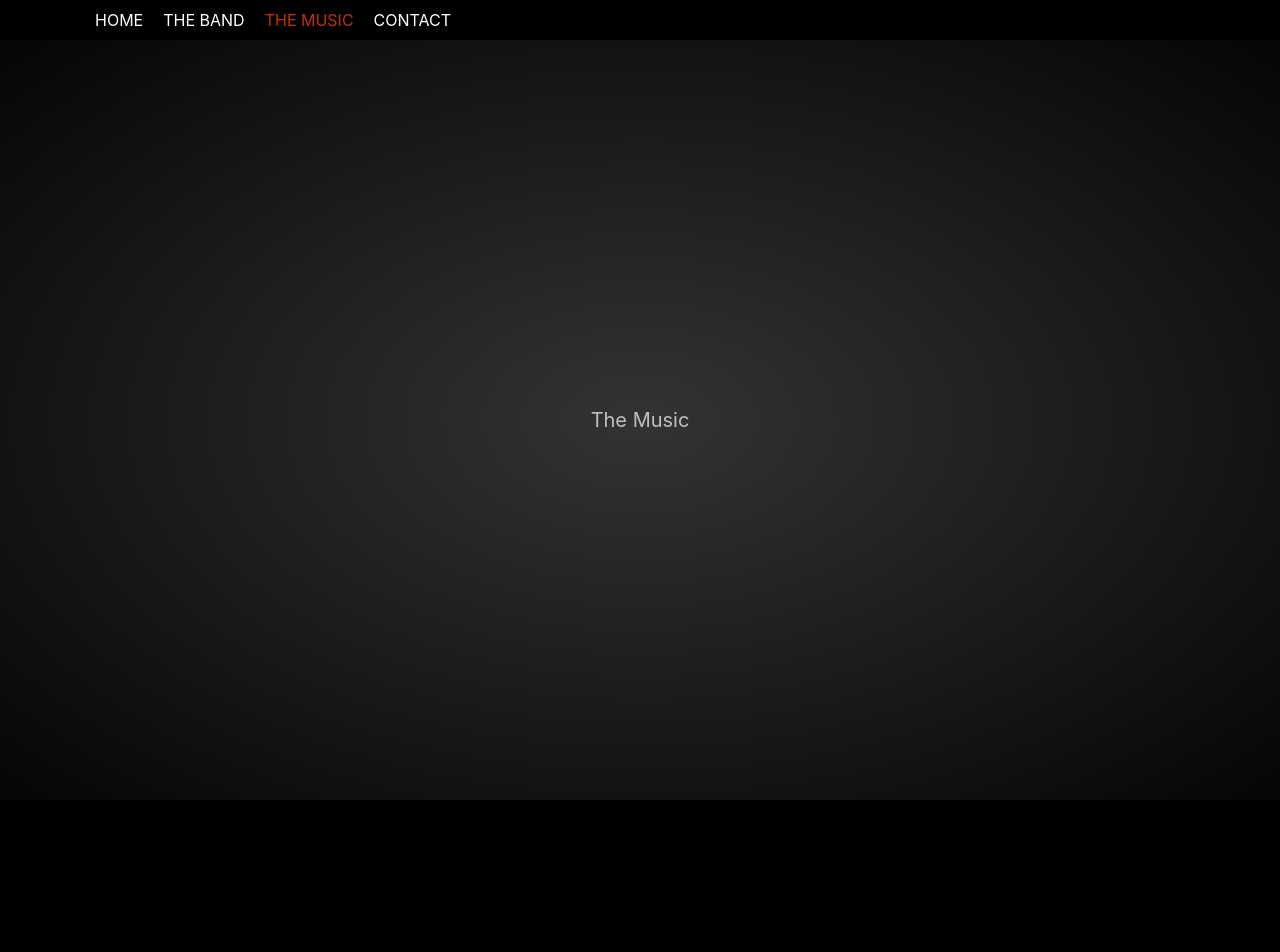
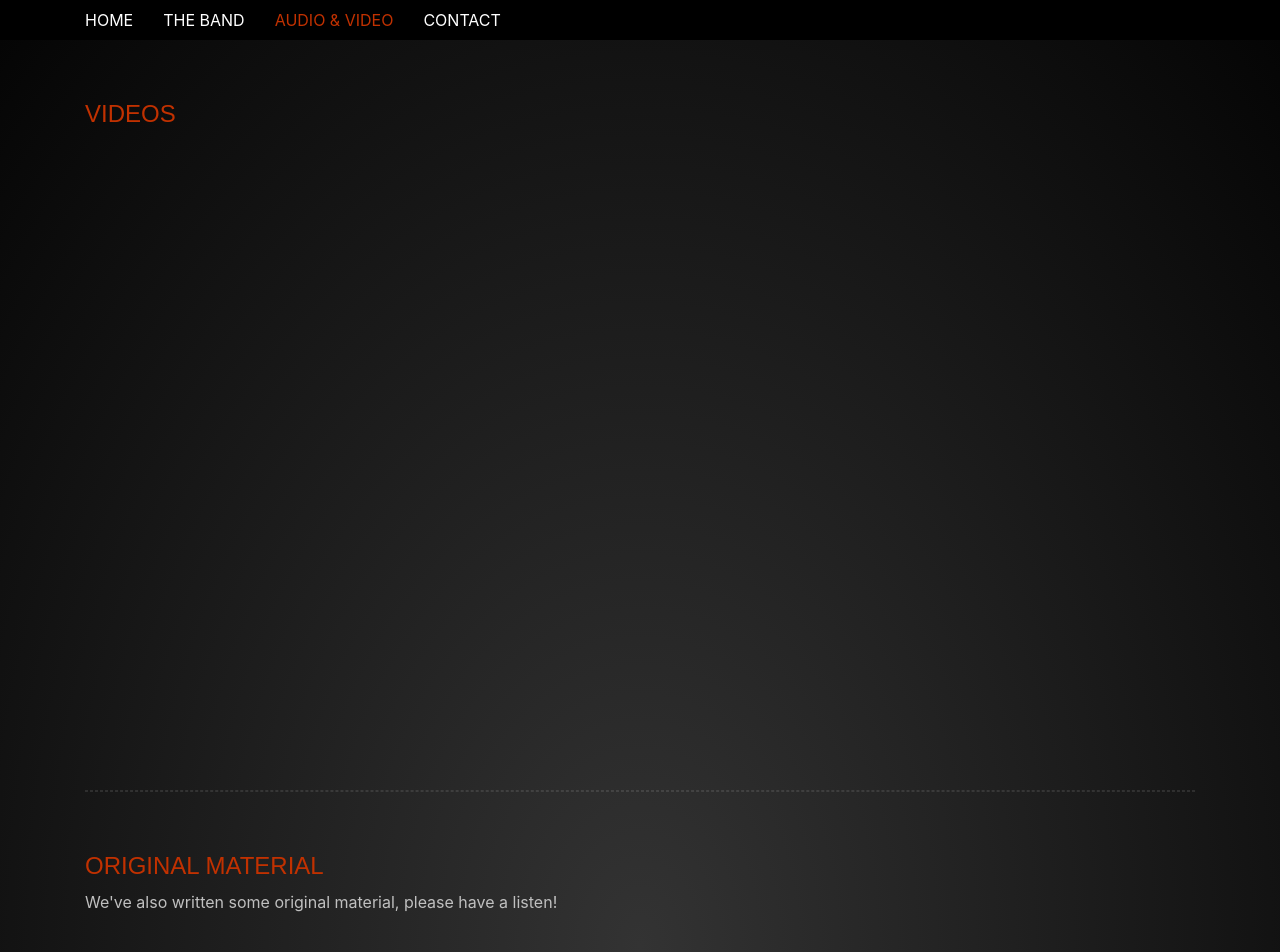
Before and after one commit to joakimekroos/thehawkans, a React (Create React App) app: page /#/music in a window 1280 px wide. Shown: the top 952 px of the page. Before the commit the page ends 800 px from the top, so only its background shows below. Built offline with nearby package versions, Linux system fonts and the light colour scheme; grey boxes are pictures that could not be loaded; a web font is replaced by a local one.

Commit message:
Add content to "Ausio & Video" page

```diff
--- a/src/components/Menu.js
+++ b/src/components/Menu.js
@@ -46,7 +46,7 @@ export default class Menu extends Component{
                   <NavLink
                   to="/music"
                   activeClassName="active">
-                  The Music
+                  Audio & Video
                   </NavLink>
                 </NavItem>
                 <NavItem>
--- a/src/components/content/Music.js
+++ b/src/components/content/Music.js
@@ -1,14 +1,29 @@
 import React from 'react'
 import { Container } from 'reactstrap';
+import YouTube from 'react-youtube';
 
 const Music = () =>{
   return(
     <div className="thehawkans-content">
       <Container>
-        <p
-          className="slogan">
-          The Music
-        </p>
+        <div className="row">
+          <div className="col-md-12">
+            <h1>Videos</h1>
+            <div class="embed-responsive embed-responsive-16by9">
+              <YouTube
+                videoId="hMd7JB3TY-E"
+              />
+            </div>
+            <hr />
+            <h1>Original Material</h1>
+            <p>We've also written some original material, please have a listen!</p>
+            <iframe width="100%" height="166" scrolling="no" frameborder="no" allow="autoplay" src="https://w.soundcloud.com/player/?url=https%3A//api.soundcloud.com/tracks/350511058&color=%23ff5500&auto_play=false&hide_related=false&show_comments=true&show_user=true&show_reposts=false&show_teaser=true"></iframe>
+            <iframe width="100%" height="166" scrolling="no" frameborder="no" allow="autoplay" src="https://w.soundcloud.com/player/?url=https%3A//api.soundcloud.com/tracks/251314204&color=%23ff5500&auto_play=false&hide_related=false&show_comments=true&show_user=true&show_reposts=false&show_teaser=true"></iframe>
+            <iframe width="100%" height="166" scrolling="no" frameborder="no" allow="autoplay" src="https://w.soundcloud.com/player/?url=https%3A//api.soundcloud.com/tracks/250818400&color=%23ff5500&auto_play=false&hide_related=false&show_comments=true&show_user=true&show_reposts=false&show_teaser=true"></iframe>
+            <iframe width="100%" height="166" scrolling="no" frameborder="no" allow="autoplay" src="https://w.soundcloud.com/player/?url=https%3A//api.soundcloud.com/tracks/178936960&color=%23ff5500&auto_play=false&hide_related=false&show_comments=true&show_user=true&show_reposts=false&show_teaser=true"></iframe>
+            <iframe width="100%" height="166" scrolling="no" frameborder="no" allow="autoplay" src="https://w.soundcloud.com/player/?url=https%3A//api.soundcloud.com/tracks/178136758&color=%23ff5500&auto_play=false&hide_related=false&show_comments=true&show_user=true&show_reposts=false&show_teaser=true"></iframe>
+          </div>
+        </div>
       </Container>
     </div>
   )
--- a/src/css/thehawkans.css
+++ b/src/css/thehawkans.css
@@ -37,7 +37,10 @@ div.thehawkans-menu nav.navbar li a{
   text-decoration: none;
   text-transform: uppercase;
   padding: 5px 0;
-  margin: auto 10px;
+  margin: auto 30px;
+}
+div.thehawkans-menu nav.navbar li a:first-child{
+  margin-left: 0;
 }
 div.thehawkans-menu nav.navbar li a:hover{
   border-bottom: solid 1px #c13100;
@@ -56,7 +59,7 @@ div.thehawkans-content{
   flex: 1;
   display: flex;
   align-items: center;
-  padding: 30px 0;
+  padding: 60px 0;
   /* Permalink - use to edit and share this gradient: http://colorzilla.com/gradient-editor/#333333+0,050505+100 */
   background: rgb(51,51,51); /* Old browsers */
   background: -moz-radial-gradient(center, ellipse cover, rgba(51,51,51,1) 0%, rgba(5,5,5,1) 100%); /* FF3.6-15 */
@@ -112,3 +115,11 @@ img.portrait{
     text-align: justify;
   }
 }
+hr{
+  margin-top: 30px;
+  margin-bottom: 60px;
+  border: dashed 1px rgba(255,255,255,.1);
+}
+.embed-responsive iframe{
+  background: #000;
+}
```
